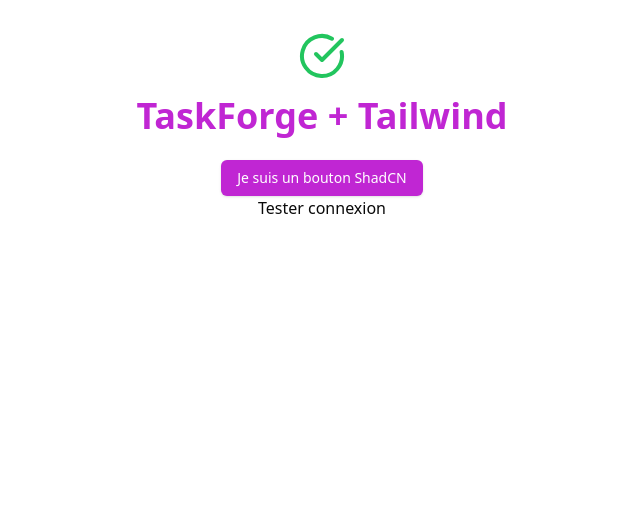
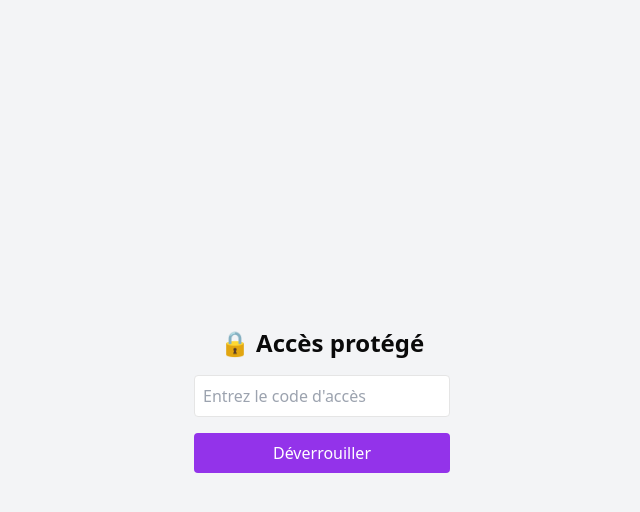
Before and after one commit to EliasSaadi/taskforge, a React (Vite) app in the folder frontend/: page /verrou in a window 1280 px wide. Shown: the top 512 px of the page, without its empty margins (318-958 px from the left). Built offline with nearby package versions, Linux system fonts and the light colour scheme; no server answers.

Commit message:
feat(frontend): Ajout d'une page de protection pour bloquer l'accès au site pendant la période de développement

```diff
--- a/frontend/package.json
+++ b/frontend/package.json
@@ -18,6 +18,7 @@
     "path": "^0.12.7",
     "react": "^19.1.0",
     "react-dom": "^19.1.0",
+    "react-router-dom": "^7.6.2",
     "tailwind-merge": "^3.3.1",
     "tailwindcss-animate": "^1.0.7"
   },
--- a/frontend/src/App.tsx
+++ b/frontend/src/App.tsx
@@ -1,26 +1,29 @@
-import { CheckCircle } from "lucide-react"
-import { Button } from "@/components/ui/button";
-import { login } from "./services/auth";
+// src/App.tsx
+import { RouterProvider, createBrowserRouter, BrowserRouter as Router, Routes, Route } from 'react-router-dom'
+import { AppGuard } from './components/appGuard'
+import { VerrouPage } from './pages/PageVerouillage'
+// Importe aussi tes autres pages ici
 
-import './App.css'
+const router = createBrowserRouter([
+  {
+    path: '/verrou',
+    element: <VerrouPage />
+  },
+  {
+    path: '/',
+    element: (
+      <AppGuard>
+        <div className="p-4">
+          <h1>Bienvenue dans TaskForge 🚀</h1>
+          {/* Remplace ça par ta vraie page d’accueil plus tard */}
+        </div>
+      </AppGuard>
+    )
+  }
+])
 
 function App() {
-  return (
-    <>
-      <div className="flex flex-col items-center justify-center gap-4">
-        <CheckCircle className="text-green-500 w-12 h-12" />
-        <h1 className="text-4xl font-bold text-fuchsia-600">TaskForge + Tailwind</h1>
-      </div>
-      <br />
-      <Button className="bg-fuchsia-600 text-white hover:bg-fuchsia-700">
-        Je suis un bouton ShadCN
-      </Button>
-      <br />
-      <button onClick={() => login("test@example.com", "password")}>
-        Tester connexion
-      </button>
-    </>
-  )
+  return <RouterProvider router={router} />
 }
 
 export default App
--- /dev/null
+++ b/frontend/src/components/appGuard.tsx
@@ -0,0 +1,22 @@
+// src/components/AppGuard.tsx
+import { useEffect } from "react"
+import { useNavigate } from "react-router-dom"
+
+type Props = {
+  children: React.ReactNode
+}
+
+export const AppGuard = ({ children }: Props) => {
+  const navigate = useNavigate()
+  const lockEnabled = import.meta.env.VITE_APP_LOCKED === "true"
+  const unlockCode = import.meta.env.VITE_APP_UNLOCK_CODE
+  const access = localStorage.getItem("taskforge:access")
+
+  useEffect(() => {
+    if (lockEnabled && access !== unlockCode) {
+      navigate("/verrou")
+    }
+  }, [access, navigate])
+
+  return <>{children}</>
+}
--- /dev/null
+++ b/frontend/src/pages/PageVerouillage.tsx
@@ -0,0 +1,50 @@
+// src/pages/VerrouPage.tsx
+import { useState } from "react"
+import { useNavigate } from "react-router-dom"
+
+export const VerrouPage = () => {
+  const [code, setCode] = useState("")
+  const [error, setError] = useState("")
+  const navigate = useNavigate()
+
+  const correctCode = import.meta.env.VITE_APP_UNLOCK_CODE
+  const isActive = import.meta.env.VITE_APP_LOCKED === "true"
+
+  const handleSubmit = (e: React.FormEvent) => {
+    e.preventDefault()
+
+    if (!isActive) {
+      navigate("/") // Protection désactivée
+      return
+    }
+
+    if (code === correctCode) {
+      localStorage.setItem("taskforge:access", code)
+      navigate("/") // Redirige vers l’app
+    } else {
+      setError("Code incorrect. Veuillez réessayer.")
+    }
+  }
+
+  return (
+    <div className="min-h-screen bg-gray-100 flex flex-col items-center justify-center">
+      <h1 className="text-2xl font-bold mb-4">🔒 Accès protégé</h1>
+      <form onSubmit={handleSubmit} className="flex flex-col gap-4">
+        <input
+          type="password"
+          value={code}
+          onChange={(e) => setCode(e.target.value)}
+          placeholder="Entrez le code d'accès"
+          className="p-2 border rounded w-64"
+        />
+        <button
+          type="submit"
+          className="bg-purple-600 text-white py-2 px-4 rounded hover:bg-purple-700"
+        >
+          Déverrouiller
+        </button>
+        {error && <p className="text-red-500">{error}</p>}
+      </form>
+    </div>
+  )
+}
```
Also changed, not shown: 1 other file (tests, documents, lock files or other folders).
